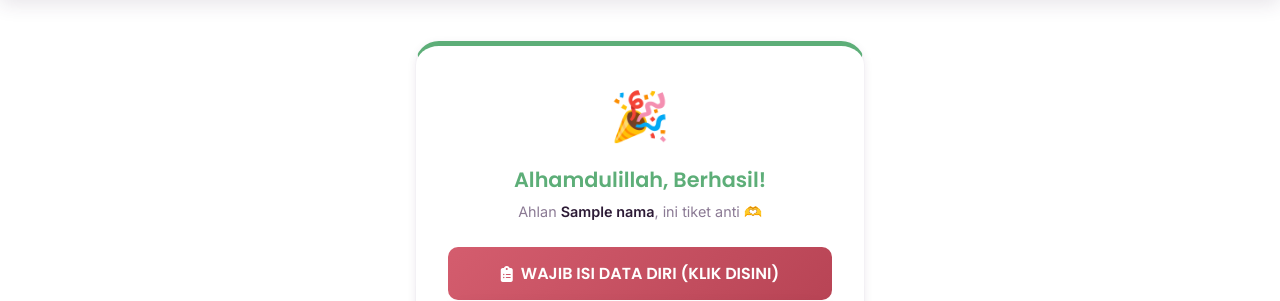
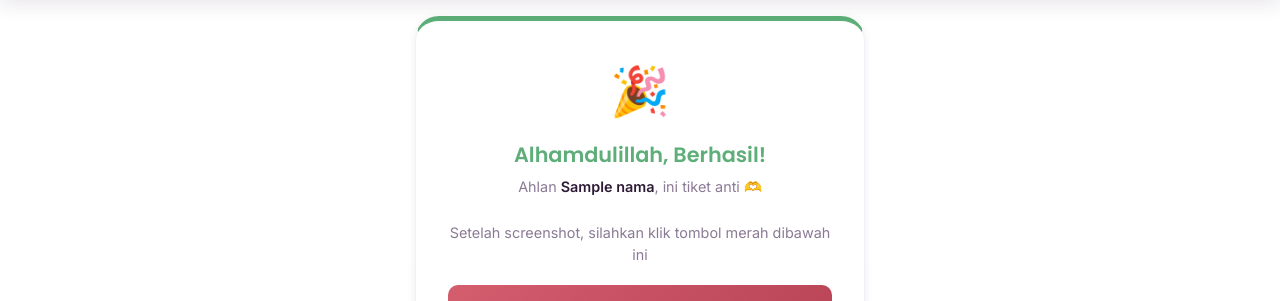
Before and after one commit to nazuairo-ui/tiket-mms, a Flask app: template templates/sukses.html in a window 1280 px wide. Shown: the part 60-361 px from the top of the page. Run offline with Flask 3, Linux system fonts and the light colour scheme; the template is opened without the code that fills it: most values are stand-ins (such as "Sample title", 1, 10 or a date in 2020).

Commit message:
skringsut

```diff
--- a/templates/sukses.html
+++ b/templates/sukses.html
@@ -14,6 +14,10 @@
             <h2 style="color: var(--success); font-size: 1.3rem; margin-bottom: 0.25rem;">Alhamdulillah, Berhasil!</h2>
             <p style="color: var(--text-muted); font-size: 0.9rem; margin-bottom: 1.5rem;">
                 Ahlan <strong style="color: var(--text-dark);">{{ nama }}</strong>, ini tiket anti 🫶
+            </p>
+
+            <p style="color: var(--text-muted); font-size: 0.9rem; margin-bottom: 1.25rem; line-height: 1.5;">
+                Setelah screenshot, silahkan klik tombol merah dibawah ini
             </p>
 
             <div style="display: flex; flex-direction: column; gap: 0.5rem; margin-top: 1rem;">
```
